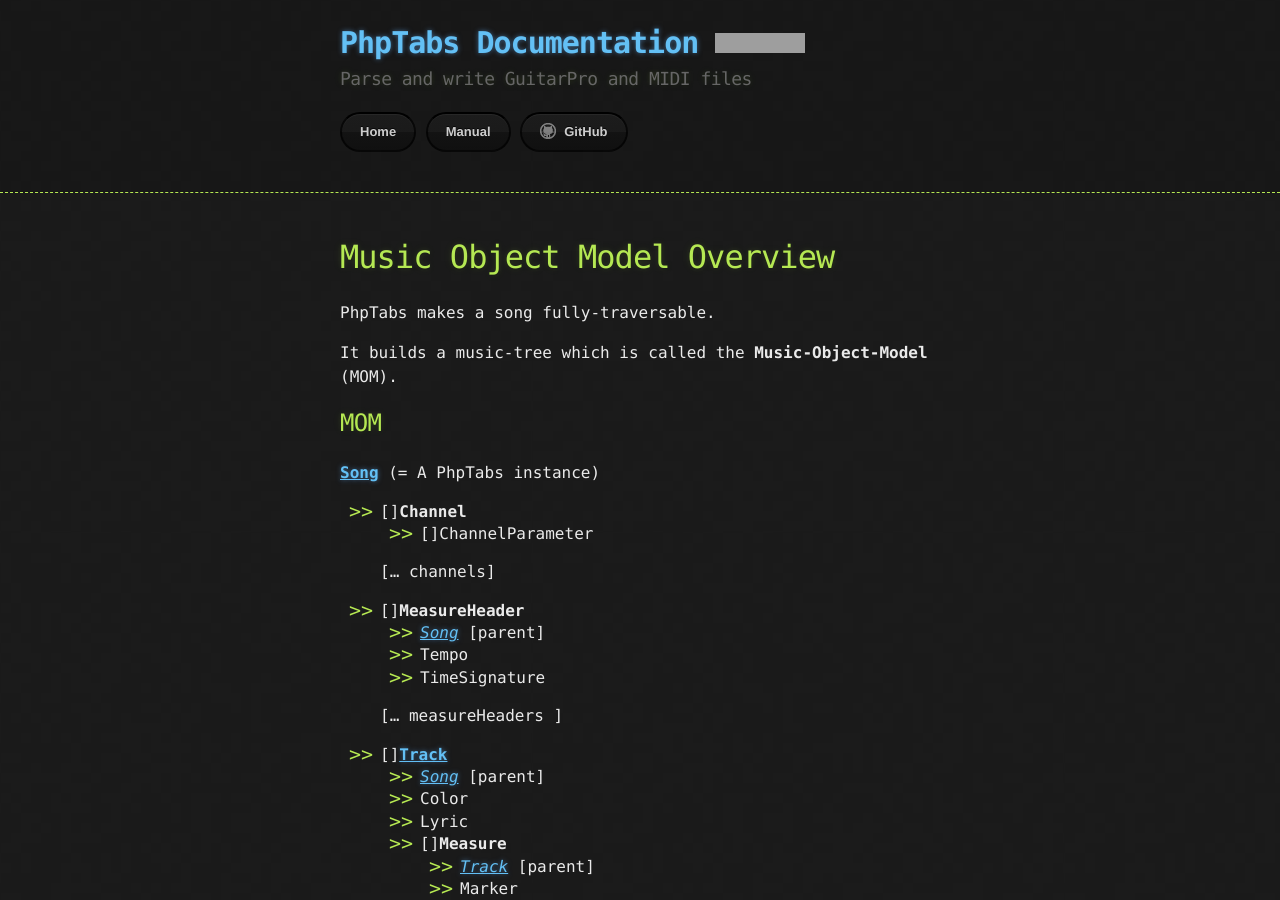
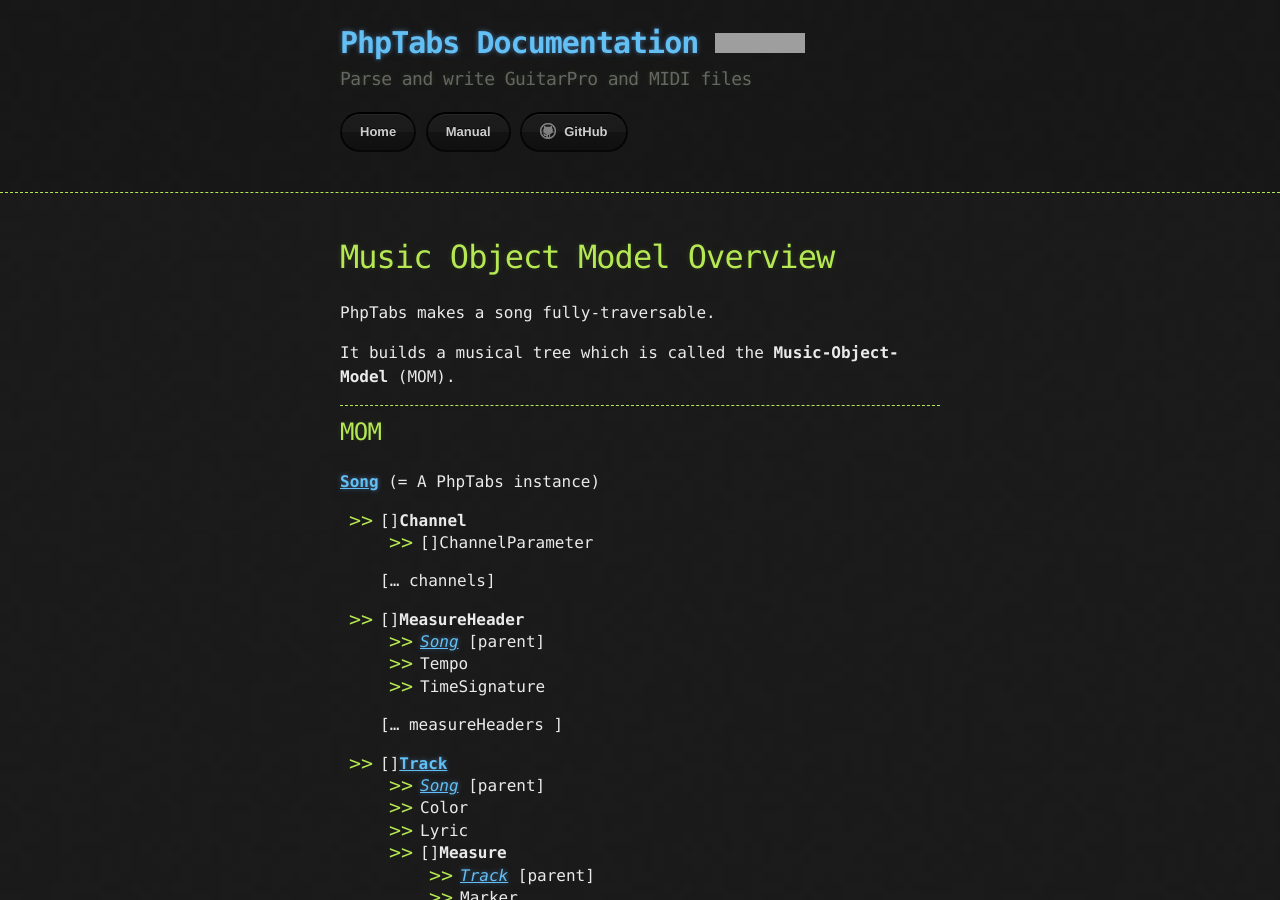
Before and after one commit to stdtabs/stdtabs.github.io, a Jekyll site: the page built from docs/phptabs.md, in a window 1280 px wide and 900 px high. Built offline with Jekyll 4.4.1, drawn with Linux system fonts in a browser that asks for light colours; nearby versions of some CDN libraries; some of the changed text lies outside the part shown; grey boxes are pictures that could not be loaded.

Commit message:
Fix typos

````diff
--- a/docs/phptabs.md
+++ b/docs/phptabs.md
@@ -9,7 +9,9 @@
 
 PhpTabs makes a song fully-traversable.
 
-It builds a music-tree which is called the __Music-Object-Model__ (MOM).
+It builds a musical tree which is called the __Music-Object-Model__ (MOM).
+
+------------------------------------------------------------------------
 
 ## MOM
 
@@ -66,6 +68,8 @@
 
 [... tracks ]
 
+------------------------------------------------------------------------
+
 ## Traversing the tree is made simple
 
 In this example, we read the fret value and string number, for the first
@@ -91,6 +95,12 @@
   $note->getString()
 );
 
+```
+
+It will ouput something like:
+
+```
+Note: 13/2
 ```
 
 Below, we make the same thing, for all tracks.
````
